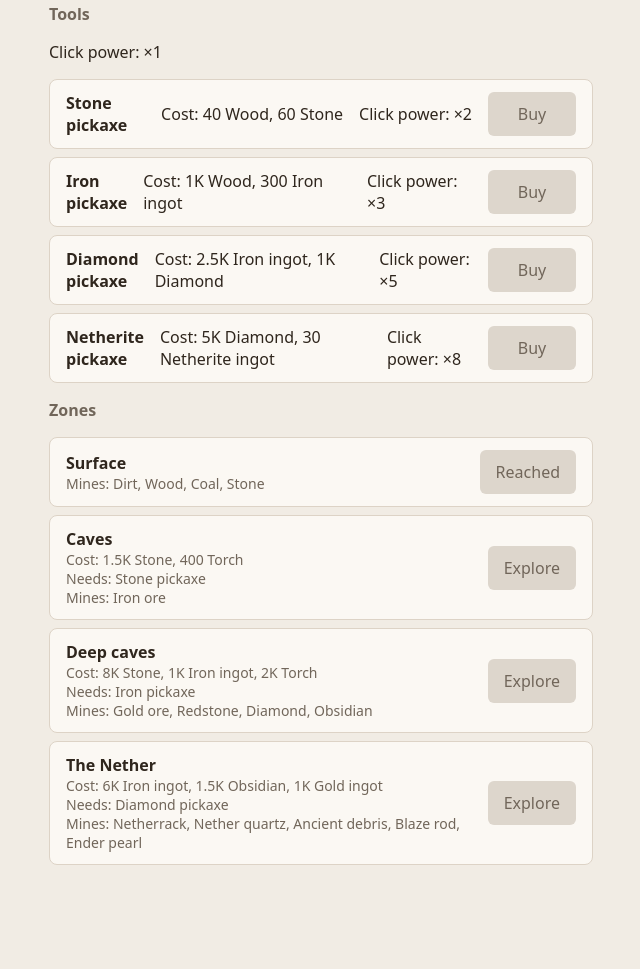
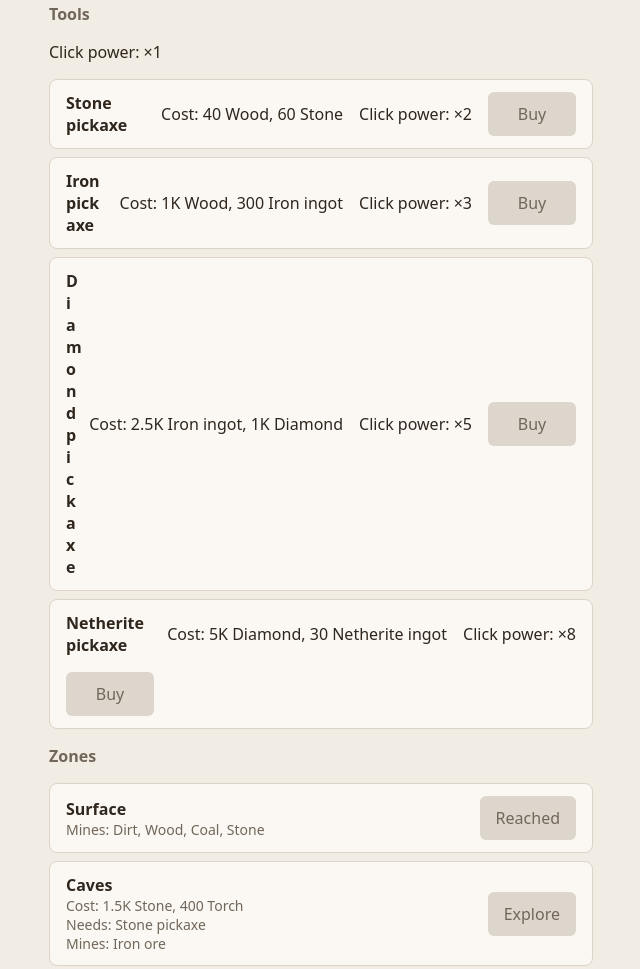
Before and after one commit to braxtonkin/awos-game, a website built with Vite: page index.html in a window 1280 px wide. Shown: the part 1646-2615 px from the top of the page, without its empty margins (319-959 px from the left). Before the commit the page ends 2543 px from the top, so only its background shows below. Built offline with nearby package versions, Linux system fonts and the light colour scheme.

Commit message:
AutoWorker attempt 294

```diff
--- a/index.html
+++ b/index.html
@@ -104,6 +104,7 @@
       }
       li {
         display: flex;
+        flex-wrap: wrap;
         align-items: center;
         min-width: 0;
         gap: 1rem;
@@ -114,6 +115,10 @@
       }
       li > :first-child {
         flex: 1;
+      }
+      li > :not(button) {
+        min-width: 0;
+        overflow-wrap: anywhere;
       }
       .name {
         font-weight: 600;
```
